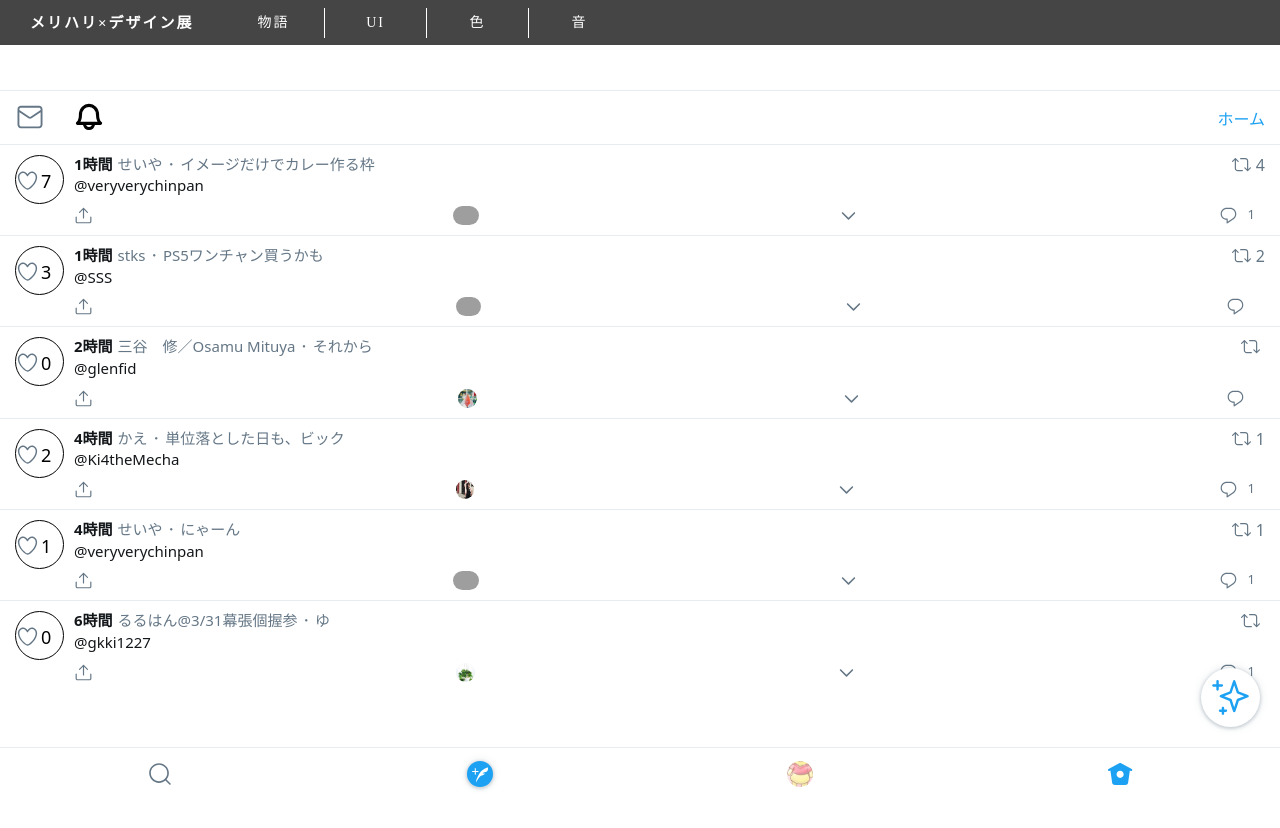
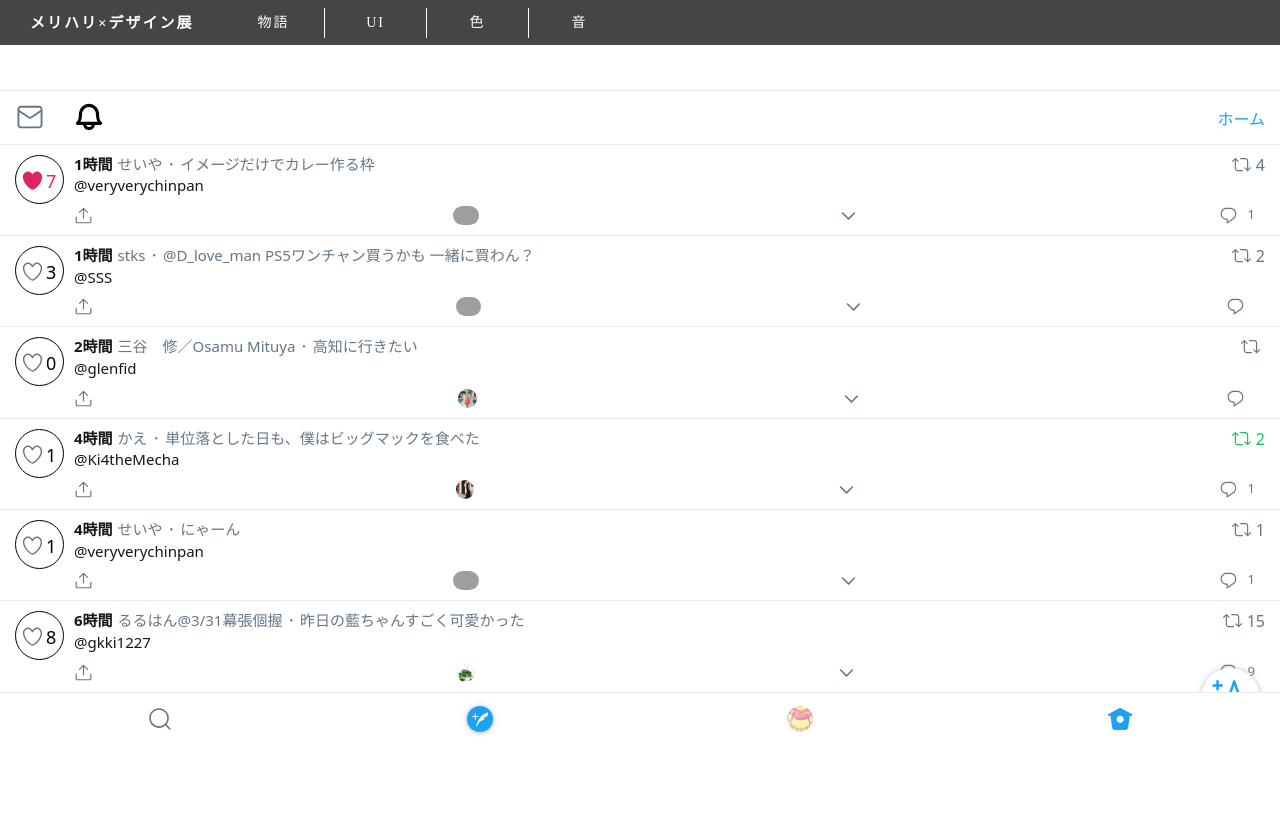
Before and after one commit to rtr-dnd/2020mayfes, a website built with Parcel: page twitter-broken.html in a window 1280 px wide. Built offline with nearby package versions, Linux system fonts and the light colour scheme; grey boxes are pictures that could not be loaded.

Commit message:
内容充実

```diff
--- a/twitter-broken.html
+++ b/twitter-broken.html
@@ -5,6 +5,11 @@
   <link rel="stylesheet" href="twitter.css">
   <meta name="viewport" content="width=device-width, initial-scale=1.0">
   <title>Twitter - メリハリ×デザイン展</title>
+  <meta property="og:url" content="http://dp9.tokyo/mayfes2020/ui/twitter-sidebyside.html" />
+  <meta property="og:title" content="あべこべUI - メリハリ×デザイン展" />
+  <meta property="og:description" content="様々なWebサイトの見た目があべこべになってしまったようです。" />
+  <meta property="og:site_name" content="メリハリ×デザイン展" />
+  <meta property="og:image" content="http://dp9.tokyo/mayfes2020/ui/assets/ogp.png" />
   </head>
 
   <body class="body">
@@ -104,11 +109,10 @@
       <div  class="box">
         <div class="left">
           <div class="circle">
-            <svg viewBox="0 0 24 24" style="height:23px; padding-top: 13px; padding-bottom: 13px;">
+            <svg viewBox="0 0 24 24" style="height:23px; padding-top: 13px; padding-bottom: 13px; padding-left: 5px;">
                 <!-- ファボ -->
-              <path d="M12 21.638h-.014C9.403 21.59 1.95 14.856 1.95 8.478c0-3.064 2.525-5.754 5.403-5.754 2.29 0 3.83 1.58 4.646 2.73.814-1.148 2.354-2.73 4.645-2.73 2.88 0 5.404 2.69 5.404 5.755 0 6.376-7.454 13.11-10.037 13.157H12zM7.354 4.225c-2.08 0-3.903 1.988-3.903 4.255 0 5.74 7.034 11.596 8.55 11.658 1.518-.062 8.55-5.917 8.55-11.658 0-2.267-1.823-4.255-3.903-4.255-2.528 0-3.94 2.936-3.952 2.965-.23.562-1.156.562-1.387 0-.014-.03-1.425-2.965-3.954-2.965z" fill=#657786></path>
-            </svg>
-            <div style="padding-top: 13px; padding-bottom: 13px; margin-left: 2px; font-size: 18px; color:black;">
+                <path fill="rgb(224, 36, 94)" d="M12 21.638h-.014C9.403 21.59 1.95 14.856 1.95 8.478c0-3.064 2.525-5.754 5.403-5.754 2.29 0 3.83 1.58 4.646 2.73.814-1.148 2.354-2.73 4.645-2.73 2.88 0 5.404 2.69 5.404 5.755 0 6.376-7.454 13.11-10.037 13.157H12z"></path>            </svg>
+            <div style="padding-top: 13px; padding-bottom: 13px; margin-left: 2px; font-size: 18px; color:rgb(224, 36, 94);">
                 7
             </div>
           </div>
@@ -177,7 +181,7 @@
       <div  class="box">
         <div class="left">
           <div class="circle">
-            <svg viewBox="0 0 24 24" style="height:23px; padding-top: 13px; padding-bottom: 13px;">
+            <svg viewBox="0 0 24 24" style="height:23px; padding-top: 13px; padding-bottom: 13px; padding-left: 5px;">
                 <!-- ファボ -->
               <path d="M12 21.638h-.014C9.403 21.59 1.95 14.856 1.95 8.478c0-3.064 2.525-5.754 5.403-5.754 2.29 0 3.83 1.58 4.646 2.73.814-1.148 2.354-2.73 4.645-2.73 2.88 0 5.404 2.69 5.404 5.755 0 6.376-7.454 13.11-10.037 13.157H12zM7.354 4.225c-2.08 0-3.903 1.988-3.903 4.255 0 5.74 7.034 11.596 8.55 11.658 1.518-.062 8.55-5.917 8.55-11.658 0-2.267-1.823-4.255-3.903-4.255-2.528 0-3.94 2.936-3.952 2.965-.23.562-1.156.562-1.387 0-.014-.03-1.425-2.965-3.954-2.965z" fill=#657786></path>
             </svg>
@@ -192,7 +196,7 @@
               <span class="name-noomit">1時間</span>
               <span class="id-noomit">stks</span>
               <span class="id">･</span>
-              <span class="id">PS5ワンチャン買うかも</span>
+              <span class="id">@D_love_man PS5ワンチャン買うかも 一緒に買わん？</span>
             </div>
             <div class="dropdown">
                 <!--　リツイート -->
@@ -250,7 +254,7 @@
       <div  class="box">
         <div class="left">
           <div class="circle">
-            <svg viewBox="0 0 24 24" style="height:23px; padding-top: 13px; padding-bottom: 13px;">
+            <svg viewBox="0 0 24 24" style="height:23px; padding-top: 13px; padding-bottom: 13px; padding-left: 5px;">
                 <!-- ファボ -->
               <path d="M12 21.638h-.014C9.403 21.59 1.95 14.856 1.95 8.478c0-3.064 2.525-5.754 5.403-5.754 2.29 0 3.83 1.58 4.646 2.73.814-1.148 2.354-2.73 4.645-2.73 2.88 0 5.404 2.69 5.404 5.755 0 6.376-7.454 13.11-10.037 13.157H12zM7.354 4.225c-2.08 0-3.903 1.988-3.903 4.255 0 5.74 7.034 11.596 8.55 11.658 1.518-.062 8.55-5.917 8.55-11.658 0-2.267-1.823-4.255-3.903-4.255-2.528 0-3.94 2.936-3.952 2.965-.23.562-1.156.562-1.387 0-.014-.03-1.425-2.965-3.954-2.965z" fill=#657786></path>
             </svg>
@@ -265,7 +269,7 @@
               <span class="name-noomit">2時間</span>
               <span class="id-noomit">三谷　修／Osamu Mituya</span>
               <span class="id-noomit">･</span>
-              <span class="id">それから</span>
+              <span class="id">高知に行きたい</span>
             </div>
             <div class="dropdown">
                 <!--　リツイート -->
@@ -318,12 +322,12 @@
       <div  class="box">
         <div class="left">
           <div class="circle">
-            <svg viewBox="0 0 24 24" style="height:23px; padding-top: 13px; padding-bottom: 13px;">
+            <svg viewBox="0 0 24 24" style="height:23px; padding-top: 13px; padding-bottom: 13px; padding-left: 5px;">
                 <!-- ファボ -->
               <path d="M12 21.638h-.014C9.403 21.59 1.95 14.856 1.95 8.478c0-3.064 2.525-5.754 5.403-5.754 2.29 0 3.83 1.58 4.646 2.73.814-1.148 2.354-2.73 4.645-2.73 2.88 0 5.404 2.69 5.404 5.755 0 6.376-7.454 13.11-10.037 13.157H12zM7.354 4.225c-2.08 0-3.903 1.988-3.903 4.255 0 5.74 7.034 11.596 8.55 11.658 1.518-.062 8.55-5.917 8.55-11.658 0-2.267-1.823-4.255-3.903-4.255-2.528 0-3.94 2.936-3.952 2.965-.23.562-1.156.562-1.387 0-.014-.03-1.425-2.965-3.954-2.965z" fill=#657786></path>
             </svg>
             <div style="padding-top: 13px; padding-bottom: 13px; margin-left: 2px; font-size: 18px; color:black;">
-                2
+                1
             </div>
           </div>
         </div>
@@ -333,15 +337,15 @@
               <span class="name-noomit">4時間</span>
               <span class="id-noomit">かえ</span>
               <span class="id">･</span>
-              <span class="id">単位落とした日も、ビック</span>
+              <span class="id">単位落とした日も、僕はビッグマックを食べた</span>
             </div>
             <div class="dropdown">
                 <!--　リツイート -->
               <svg viewBox="0 0 24 24" style="height:19px;">
-                <path d="M23.77 15.67c-.292-.293-.767-.293-1.06 0l-2.22 2.22V7.65c0-2.068-1.683-3.75-3.75-3.75h-5.85c-.414 0-.75.336-.75.75s.336.75.75.75h5.85c1.24 0 2.25 1.01 2.25 2.25v10.24l-2.22-2.22c-.293-.293-.768-.293-1.06 0s-.294.768 0 1.06l3.5 3.5c.145.147.337.22.53.22s.383-.072.53-.22l3.5-3.5c.294-.292.294-.767 0-1.06zm-10.66 3.28H7.26c-1.24 0-2.25-1.01-2.25-2.25V6.46l2.22 2.22c.148.147.34.22.532.22s.384-.073.53-.22c.293-.293.293-.768 0-1.06l-3.5-3.5c-.293-.294-.768-.294-1.06 0l-3.5 3.5c-.294.292-.294.767 0 1.06s.767.293 1.06 0l2.22-2.22V16.7c0 2.068 1.683 3.75 3.75 3.75h5.85c.414 0 .75-.336.75-.75s-.337-.75-.75-.75z" fill="#657786"></path>
+                <path fill="rgb(23, 191, 99)" d="M23.77 15.67c-.292-.293-.767-.293-1.06 0l-2.22 2.22V7.65c0-2.068-1.683-3.75-3.75-3.75h-5.85c-.414 0-.75.336-.75.75s.336.75.75.75h5.85c1.24 0 2.25 1.01 2.25 2.25v10.24l-2.22-2.22c-.293-.293-.768-.293-1.06 0s-.294.768 0 1.06l3.5 3.5c.145.147.337.22.53.22s.383-.072.53-.22l3.5-3.5c.294-.292.294-.767 0-1.06zm-10.66 3.28H7.26c-1.24 0-2.25-1.01-2.25-2.25V6.46l2.22 2.22c.148.147.34.22.532.22s.384-.073.53-.22c.293-.293.293-.768 0-1.06l-3.5-3.5c-.293-.294-.768-.294-1.06 0l-3.5 3.5c-.294.292-.294.767 0 1.06s.767.293 1.06 0l2.22-2.22V16.7c0 2.068 1.683 3.75 3.75 3.75h5.85c.414 0 .75-.336.75-.75s-.337-.75-.75-.75z"></path>
               </svg>
-              <div class="dropdown">
-                1
+              <div class="dropdown" style="color:rgb(23, 191, 99)">
+                2
               </div>
             </div>
 
@@ -388,7 +392,7 @@
       <div  class="box">
         <div class="left">
           <div class="circle">
-            <svg viewBox="0 0 24 24" style="height:23px; padding-top: 13px; padding-bottom: 13px;">
+            <svg viewBox="0 0 24 24" style="height:23px; padding-top: 13px; padding-bottom: 13px; padding-left: 5px;">
                 <!-- ファボ -->
               <path d="M12 21.638h-.014C9.403 21.59 1.95 14.856 1.95 8.478c0-3.064 2.525-5.754 5.403-5.754 2.29 0 3.83 1.58 4.646 2.73.814-1.148 2.354-2.73 4.645-2.73 2.88 0 5.404 2.69 5.404 5.755 0 6.376-7.454 13.11-10.037 13.157H12zM7.354 4.225c-2.08 0-3.903 1.988-3.903 4.255 0 5.74 7.034 11.596 8.55 11.658 1.518-.062 8.55-5.917 8.55-11.658 0-2.267-1.823-4.255-3.903-4.255-2.528 0-3.94 2.936-3.952 2.965-.23.562-1.156.562-1.387 0-.014-.03-1.425-2.965-3.954-2.965z" fill=#657786></path>
             </svg>
@@ -458,12 +462,12 @@
       <div  class="box">
         <div class="left">
           <div class="circle">
-            <svg viewBox="0 0 24 24" style="height:23px; padding-top: 13px; padding-bottom: 13px;">
+            <svg viewBox="0 0 24 24" style="height:23px; padding-top: 13px; padding-bottom: 13px; padding-left: 5px;">
                 <!-- ファボ -->
               <path d="M12 21.638h-.014C9.403 21.59 1.95 14.856 1.95 8.478c0-3.064 2.525-5.754 5.403-5.754 2.29 0 3.83 1.58 4.646 2.73.814-1.148 2.354-2.73 4.645-2.73 2.88 0 5.404 2.69 5.404 5.755 0 6.376-7.454 13.11-10.037 13.157H12zM7.354 4.225c-2.08 0-3.903 1.988-3.903 4.255 0 5.74 7.034 11.596 8.55 11.658 1.518-.062 8.55-5.917 8.55-11.658 0-2.267-1.823-4.255-3.903-4.255-2.528 0-3.94 2.936-3.952 2.965-.23.562-1.156.562-1.387 0-.014-.03-1.425-2.965-3.954-2.965z" fill=#657786></path>
             </svg>
             <div style="padding-top: 13px; padding-bottom: 13px; margin-left: 2px; font-size: 18px; color:black;">
-                0
+                8
             </div>
           </div>
         </div>
@@ -471,9 +475,9 @@
           <div class="nameline">
             <div class="inline">
               <span class="name-noomit">6時間</span>
-              <span class="id-noomit">るるはん@3/31幕張個握参</span>
+              <span class="id-noomit">るるはん@3/31幕張個握</span>
               <span class="id">･</span>
-              <span class="id">ゆ</span>
+              <span class="id">昨日の藍ちゃんすごく可愛かった</span>
             </div>
             <div class="dropdown">
                 <!--　リツイート -->
@@ -481,6 +485,7 @@
                 <path d="M23.77 15.67c-.292-.293-.767-.293-1.06 0l-2.22 2.22V7.65c0-2.068-1.683-3.75-3.75-3.75h-5.85c-.414 0-.75.336-.75.75s.336.75.75.75h5.85c1.24 0 2.25 1.01 2.25 2.25v10.24l-2.22-2.22c-.293-.293-.768-.293-1.06 0s-.294.768 0 1.06l3.5 3.5c.145.147.337.22.53.22s.383-.072.53-.22l3.5-3.5c.294-.292.294-.767 0-1.06zm-10.66 3.28H7.26c-1.24 0-2.25-1.01-2.25-2.25V6.46l2.22 2.22c.148.147.34.22.532.22s.384-.073.53-.22c.293-.293.293-.768 0-1.06l-3.5-3.5c-.293-.294-.768-.294-1.06 0l-3.5 3.5c-.294.292-.294.767 0 1.06s.767.293 1.06 0l2.22-2.22V16.7c0 2.068 1.683 3.75 3.75 3.75h5.85c.414 0 .75-.336.75-.75s-.337-.75-.75-.75z" fill="#657786"></path>
               </svg>
               <div class="dropdown">
+                  15
               </div>
             </div>
 
@@ -516,26 +521,13 @@
                 </path>
               </svg>
               <div class="num">
-                  1
+                  9
               </div>
             </div>
           </div>
 
         </div>
       </div>
-
-
-
-      <br>
-      <br>
-      <br>
-      <br>
-      <br>
-      <br>
-      <br>
-      <br>
-      <br>
-      <br>
 
       <div class="tweet-stars">
         <svg viewBox="0 0 24 24" style="height:39px; padding:10px;">
```
Also changed, not shown: twitter.html (+34 -29 lines), twitter.css (line endings or trailing spaces), 1 other file.
